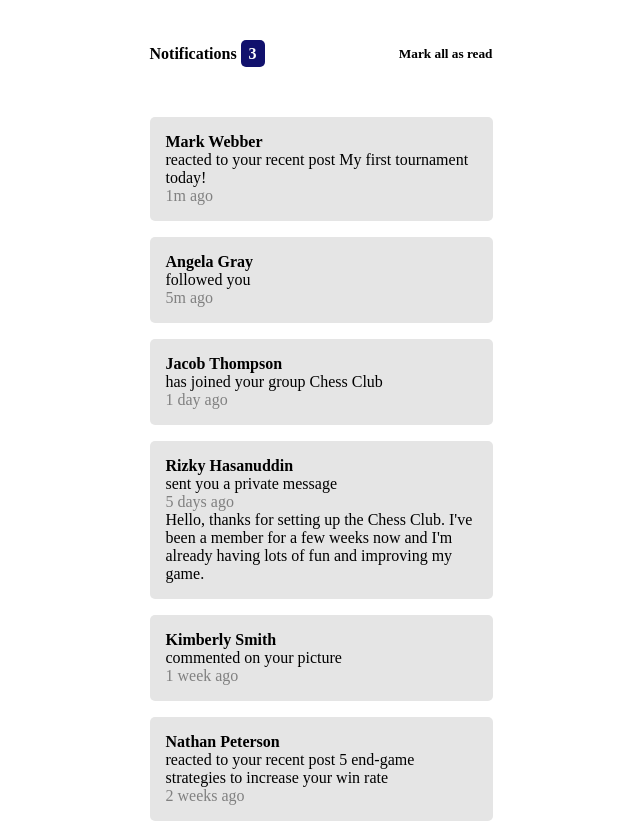
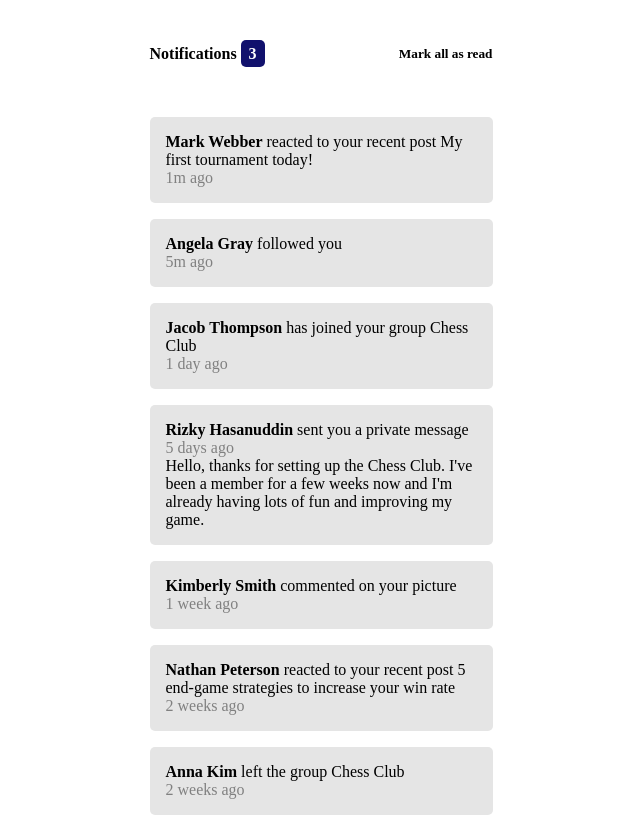
Before and after one commit to er1927/notifications-page, a plain HTML site: page index.html in a window 1280 px wide. Shown: the top 824 px of the page, without its empty margins (319-959 px from the left). Drawn offline with Linux system fonts and the light colour scheme.

Commit message:
Styled notification body.

```diff
--- a/index.html
+++ b/index.html
@@ -71,33 +71,36 @@
   </div>
   <div class="notification-list">
   <div class="notification">
-    <span class="username">Mark Webber</span> reacted to your recent post My first tournament today!
+    <div class="notification-body">
+      <span class="username">Mark Webber</span> reacted to your recent post My first tournament today!
+    </div>
   <span class="how-long-ago">1m ago</span>
   </div>
   <div class="notification">
-    <span class="username">Angela Gray</span> followed you
+    <div class="notification-body"><span class="username">Angela Gray</span> followed you
+    </div>
     <span class="how-long-ago">5m ago</span>
   </div>
   <div class="notification">
-    <span class="username">Jacob Thompson</span> has joined your group Chess Club
+    <div class="notification-body"><span class="username">Jacob Thompson</span> has joined your group Chess Club</div>
     <span class="how-long-ago">1 day ago</span>
   </div>
   <div class="notification">
-    <span class="username">Rizky Hasanuddin</span> sent you a private message
+    <div class="notification-body"><span class="username">Rizky Hasanuddin</span> sent you a private message</div>
     <span class="how-long-ago">5 days ago</span>
   Hello, thanks for setting up the Chess Club. I've been a member for a few weeks now and
   I'm already having lots of fun and improving my game.
   </div>
   <div class="notification">
-    <span class="username">Kimberly Smith</span> commented on your picture
+    <div class="notification-body"><span class="username">Kimberly Smith</span> commented on your picture</div>
     <span class="how-long-ago">1 week ago</span>
   </div>
   <div class="notification">
-    <span class="username">Nathan Peterson</span> reacted to your recent post 5 end-game strategies to increase your win rate
+    <div class="notification-body"><span class="username">Nathan Peterson</span> reacted to your recent post 5 end-game strategies to increase your win rate</div>
     <span class="how-long-ago">2 weeks ago</span>
   </div>
   <div class="notification">
-    <span class="username">Anna Kim</span> left the group Chess Club
+    <div class="notification-body"><span class="username">Anna Kim</span> left the group Chess Club</div>
     <span class="how-long-ago">2 weeks ago</span>
   </div>
 </div>
```
